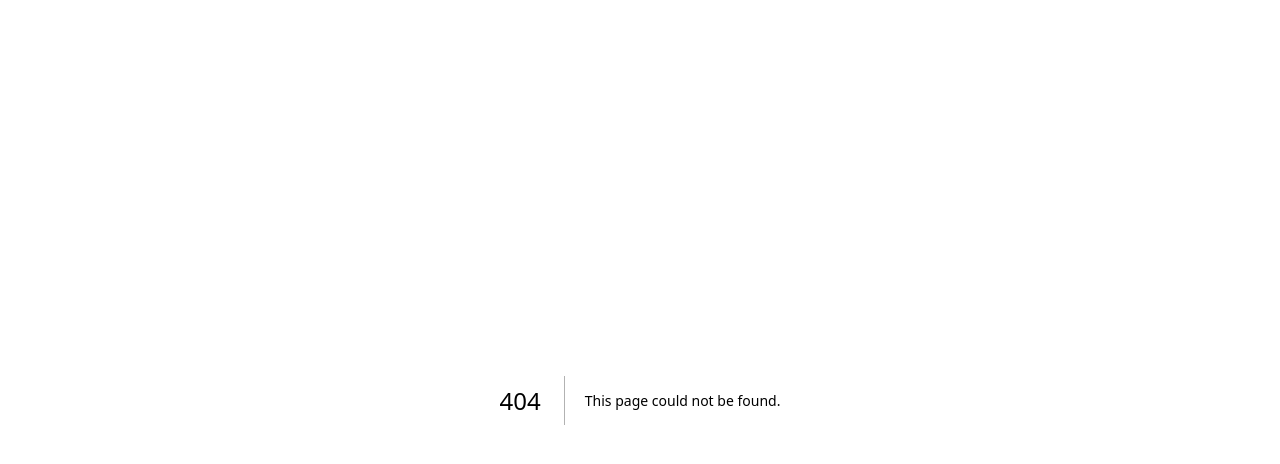
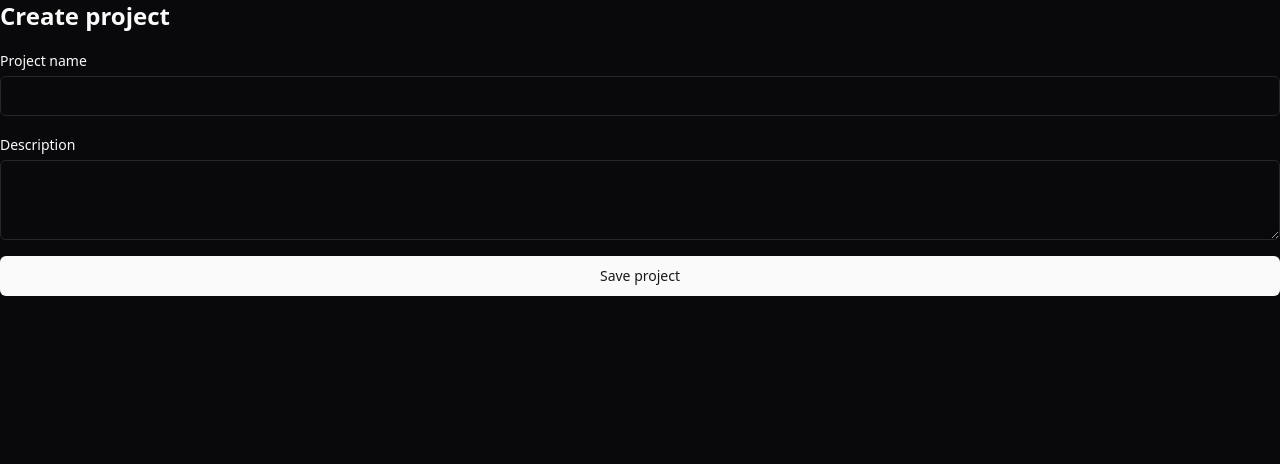
Before and after one commit to luangouveas/next-saas-rbac, a Next.js app in the folder apps/web/: page /org/1/create-project in a window 1280 px wide. Before the commit this address had no page. Shown: the top 464 px of the page. Built offline with nearby package versions, Linux system fonts and the light colour scheme; no server answers.

Commit message:
Criação de pçrojetos

```diff
--- /dev/null
+++ b/apps/web/src/app/(app)/@sheet/(.)org/[slug]/create-project/page.tsx
@@ -0,0 +1,19 @@
+import { ProjectForm } from '@/app/(app)/org/[slug]/create-project/project-form'
+import { InterceptedSheetContent } from '@/components/intercepted-sheet-content'
+import { Sheet, SheetHeader, SheetTitle } from '@/components/ui/sheet'
+
+export default function CreateProject() {
+  return (
+    <Sheet defaultOpen>
+      <InterceptedSheetContent>
+        <SheetHeader>
+          <SheetTitle>Create project</SheetTitle>
+        </SheetHeader>
+
+        <div className="py-4">
+          <ProjectForm />
+        </div>
+      </InterceptedSheetContent>
+    </Sheet>
+  )
+}
--- /dev/null
+++ b/apps/web/src/app/(app)/org/[slug]/create-project/actions.ts
@@ -0,0 +1,56 @@
+'use server'
+
+import { HTTPError } from 'ky'
+import { z } from 'zod'
+
+import { getCurrentOrg } from '@/auth/auth'
+import { createProject } from '@/http/create-project'
+
+const projectSchema = z.object({
+  name: z
+    .string()
+    .min(4, { message: 'Please, incluide at least 4 characters.' }),
+  description: z.string(),
+})
+
+export async function createProjectAction(data: FormData) {
+  const result = projectSchema.safeParse(Object.fromEntries(data))
+
+  if (!result.success) {
+    const errors = result.error.flatten().fieldErrors
+
+    return { success: false, message: null, errors }
+  }
+
+  const { name, description } = result.data
+
+  const org = await getCurrentOrg()
+
+  try {
+    await createProject({
+      org: org!,
+      name,
+      description,
+    })
+  } catch (err) {
+    if (err instanceof HTTPError) {
+      const { message } = await err.response.json()
+
+      return { success: false, message, errors: null }
+    }
+
+    console.error(err)
+
+    return {
+      success: false,
+      message: 'Unexpected error, try again in a few minutes.',
+      errors: null,
+    }
+  }
+
+  return {
+    success: true,
+    message: 'Successfully saved the project.',
+    errors: null,
+  }
+}
--- /dev/null
+++ b/apps/web/src/app/(app)/org/[slug]/create-project/page.tsx
@@ -0,0 +1,21 @@
+import { redirect } from 'next/navigation'
+
+import { ability } from '@/auth/auth'
+
+import { ProjectForm } from './project-form'
+
+export default async function CreateProject() {
+  const permissions = await ability()
+
+  if (permissions?.cannot('create', 'Project')) {
+    redirect('/')
+  }
+
+  return (
+    <div className="space-y-4">
+      <h1 className="text-2xl font-bold">Create project</h1>
+
+      <ProjectForm />
+    </div>
+  )
+}
--- /dev/null
+++ b/apps/web/src/app/(app)/org/[slug]/create-project/project-form.tsx
@@ -0,0 +1,81 @@
+'use client'
+
+import { AlertTriangle, Loader2 } from 'lucide-react'
+import { useParams } from 'next/navigation'
+
+import { Alert, AlertDescription, AlertTitle } from '@/components/ui/alert'
+import { Button } from '@/components/ui/button'
+import { Input } from '@/components/ui/input'
+import { Label } from '@/components/ui/label'
+import { Textarea } from '@/components/ui/textarea'
+import { useFormState } from '@/hooks/use-form-state'
+import { queryClient } from '@/lib/react-query'
+
+import { createProjectAction } from './actions'
+
+export function ProjectForm() {
+  const { slug: org } = useParams<{ slug: string }>()
+
+  const [{ errors, message, success }, handleSubmit, isPending] = useFormState(
+    createProjectAction,
+    () => {
+      queryClient.invalidateQueries({
+        queryKey: [org, 'projects'],
+      })
+    },
+  )
+
+  return (
+    <form onSubmit={handleSubmit} className="space-y-4">
+      {success === false && message && (
+        <Alert variant="destructive">
+          <AlertTriangle className="size-4" />
+          <AlertTitle>Save project failed!</AlertTitle>
+          <AlertDescription>
+            <p>{message}</p>
+          </AlertDescription>
+        </Alert>
+      )}
+
+      {success === true && message && (
+        <Alert variant="success">
+          <AlertTriangle className="size-4" />
+          <AlertTitle>Success!</AlertTitle>
+          <AlertDescription>
+            <p>{message}</p>
+          </AlertDescription>
+        </Alert>
+      )}
+
+      <div className="space-y-1">
+        <Label htmlFor="name">Project name</Label>
+        <Input name="name" id="name" />
+
+        {errors?.name && (
+          <p className="text-xs font-medium text-red-500 dark:text-red-400">
+            {errors.name[0]}
+          </p>
+        )}
+      </div>
+
+      <div className="space-y-1">
+        <Label htmlFor="description">Description</Label>
+        <Textarea name="description" id="description" />
+
+        {errors?.description && (
+          <p className="text-xs font-medium text-red-500 dark:text-red-400">
+            {errors.description[0]}
+          </p>
+        )}
+      </div>
+
+      <Button className="w-full" type="submit" disabled={isPending}>
+        {isPending ? (
+          <Loader2 className="size-4 animate-spin" />
+        ) : (
+          'Save project'
+        )}
+      </Button>
+    </form>
+  )
+}
--- /dev/null
+++ b/apps/web/src/components/ui/textarea.tsx
@@ -0,0 +1,22 @@
+import * as React from 'react'
+
+import { cn } from '@/lib/utils'
+
+const Textarea = React.forwardRef<
+  HTMLTextAreaElement,
+  React.ComponentProps<'textarea'>
+>(({ className, ...props }, ref) => {
+  return (
+    <textarea
+      className={cn(
+        'flex min-h-[80px] w-full rounded-md border border-input bg-background px-3 py-2 text-base ring-offset-background placeholder:text-muted-foreground focus-visible:outline-none focus-visible:ring-2 focus-visible:ring-ring focus-visible:ring-offset-2 disabled:cursor-not-allowed disabled:opacity-50 md:text-sm',
+        className,
+      )}
+      ref={ref}
+      {...props}
+    />
+  )
+})
+Textarea.displayName = 'Textarea'
+
+export { Textarea }
--- /dev/null
+++ b/apps/web/src/http/create-project.ts
@@ -0,0 +1,22 @@
+import { api } from './api-client'
+
+interface CreateProjectRequest {
+  org: string
+  name: string
+  description: string
+}
+
+type CreateProjectResponse = void
+
+export async function createProject({
+  org,
+  name,
+  description,
+}: CreateProjectRequest): Promise<CreateProjectResponse> {
+  await api.post(`organization/${org}/project`, {
+    json: {
+      name,
+      description,
+    },
+  })
+}
```
